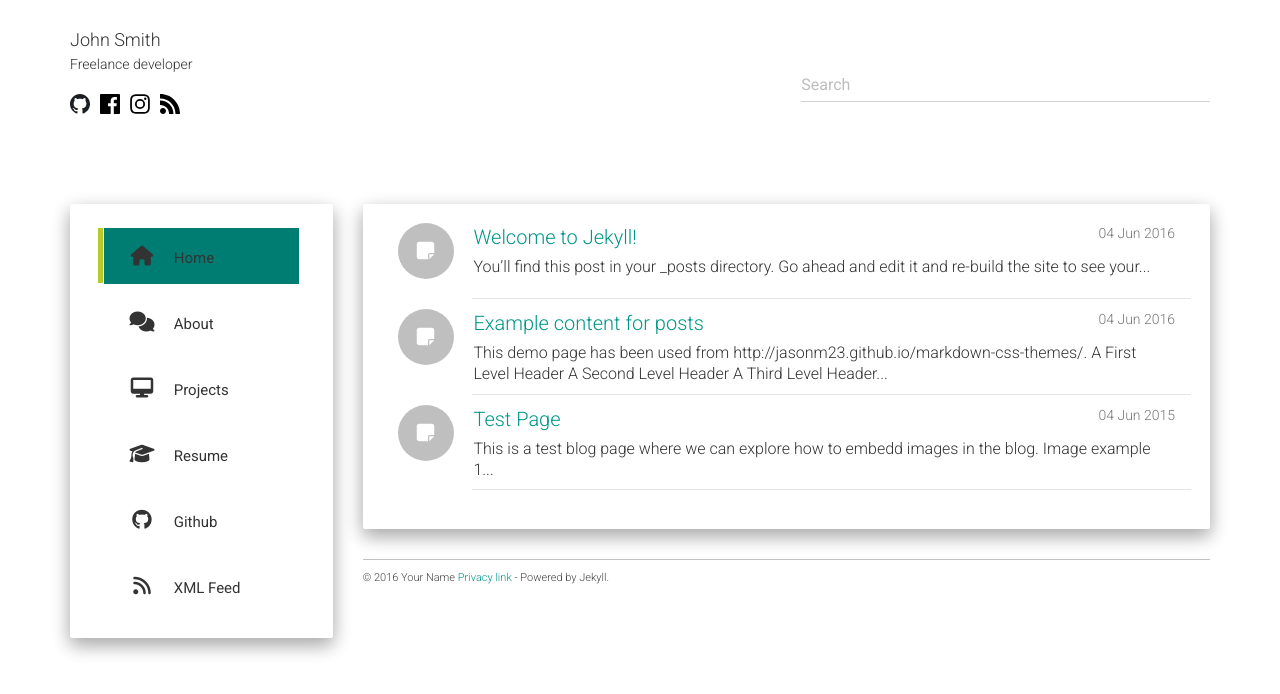
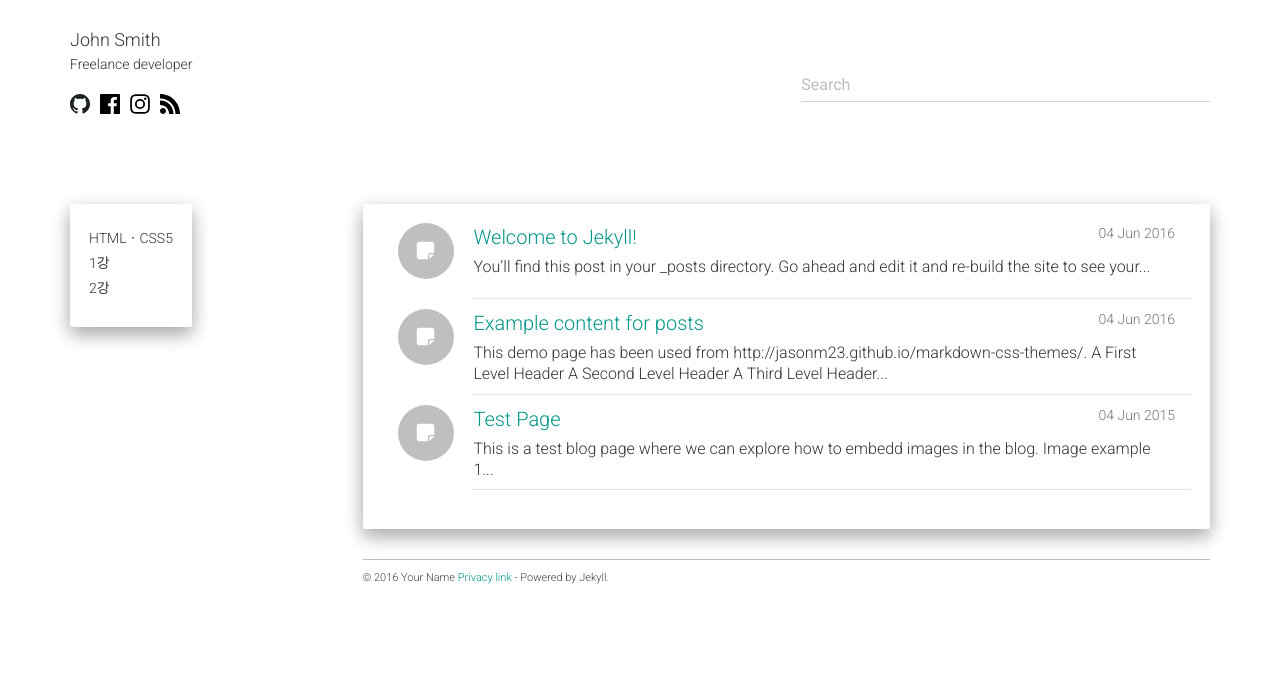
Before and after one commit to alalstjr/promote.github.io, a Jekyll site: the page built from index.html, in a window 1280 px wide. Shown: the top 694 px of the page. Built offline with Jekyll 4.4.1, drawn with Linux system fonts in a browser that asks for light colours; nearby versions of some CDN libraries; the list of posts is cut into pages by our own code.

Commit message:
Update navigation.html

```diff
--- a/_includes/navigation.html
+++ b/_includes/navigation.html
@@ -1,17 +1,9 @@
 <ul class="list-separator nav navbar-nav well {{ page.layout }}">
-{% for i in site.data.urls %}
-	{% assign current = nil %}
-	{% assign pageurl = page.url | split:'/' | last %}
-	{% assign menuurl = i.url | split:'/' | last %}
-	{% assign linkurl = nil %}
-	{% if i.url contains '://' %}
-	{% assign linkurl = i.url %}
-	{% else %}
-	{% assign linkurl = i.url | prepend: site.baseurl %}
-	{% endif %}
-	{% assign target = i.target %}
-    {% unless target %} {% assign target = '_self' %} {% endunless %}
-	{% if pageurl == menuurl or page.layout == i.layout %} {% assign current = 'current-menu-item' %} {% endif %}
-	<li class="col-lg-12 col-md-12 col-sm-4 col-xs-12 {{ current }} {{ pageurl }}"><a href="{{ linkurl }}" target="{{ target }}"><i class="fa {{ i.icon }}"></i> {{ i.text }}</a></li>
-{% endfor %}
+	<li class="menu-a">
+		HTMLㆍCSS5
+		<ul class="sub-a">
+			<li>1강</li>
+			<li>2강</li>
+		</ul>
+	</li>
 </ul>
```
